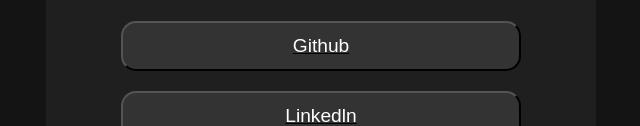
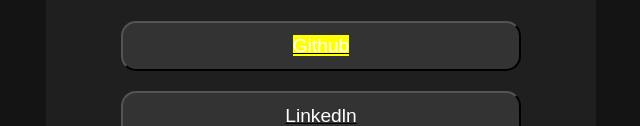
Before and after one commit to Oladipupobaliki21/Social-Link-Profile, a plain HTML site: page index.html in a window 1280 px wide. In both pictures the pointer is over the link "Github". Shown: the part 378-504 px from the top of the page, without its empty margins (319-959 px from the left). Drawn offline with Linux system fonts and the light colour scheme.

Commit message:
button a:hover{     background-color: yellow; }

```diff
--- a/styles.css
+++ b/styles.css
@@ -47,6 +47,9 @@ button{
     text-decoration: none;
     cursor: pointer;
 }
+button a:hover{
+    background-color: yellow;
+}
 img{
     width: 200px;
     display: flex;
```
